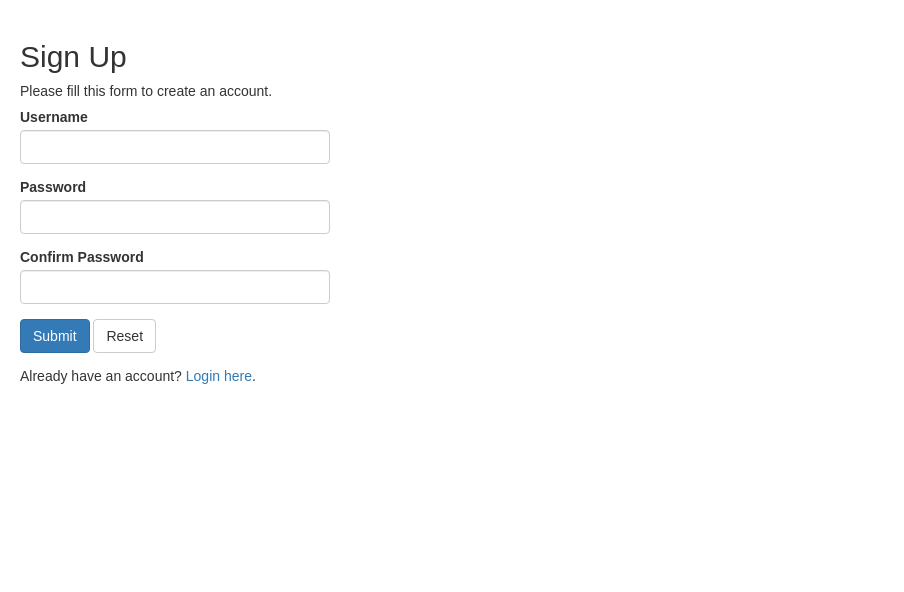
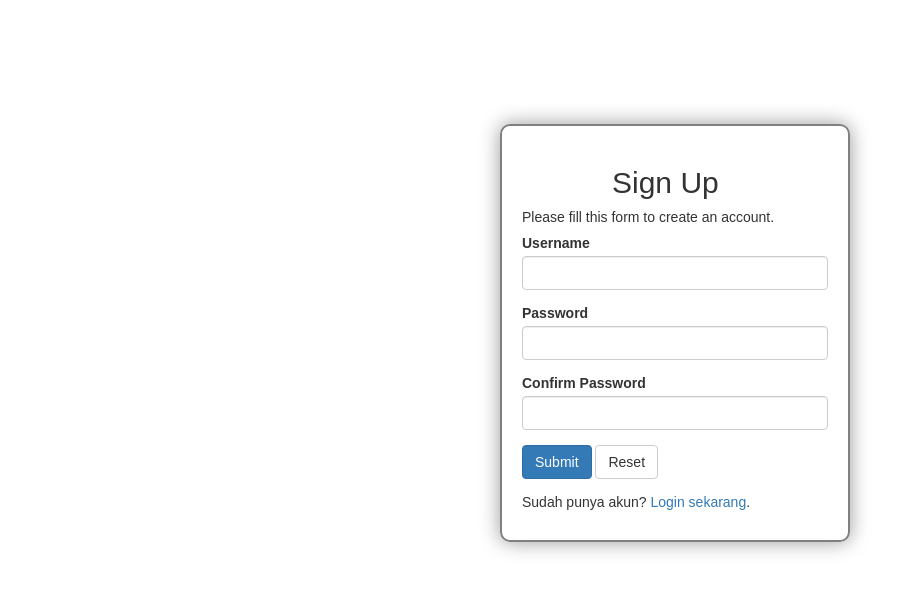
Before and after one commit to bandelkid/notes, a PHP site: page /register.php in a window 1280 px wide. Shown: the top 592 px of the page, without its empty margins (0-904 px from the left). Run offline with PHP 8.4, Linux system fonts and the light colour scheme.

Commit message:
update index dan register

```diff
--- a/register.php
+++ b/register.php
@@ -100,13 +100,23 @@ if($_SERVER["REQUEST_METHOD"] == "POST"){
     <title>Sign Up</title>
     <link rel="stylesheet" href="https://maxcdn.bootstrapcdn.com/bootstrap/3.3.7/css/bootstrap.css">
     <style type="text/css">
-        body{ font: 14px sans-serif; }
-        .wrapper{ width: 350px; padding: 20px; }
+        body {
+            font: 14px sans-serif;
+        }
+        .wrapper {
+            width: 350px;
+            padding: 20px;
+            margin-top: 124px;
+            margin-left: 500px;
+            border: 2px solid grey;
+            border-radius: 10px;
+            box-shadow: 0 0 20px rgba(0, 0, 0, 0.4);
+        }
     </style>
 </head>
 <body>
     <div class="wrapper">
-        <h2>Sign Up</h2>
+        <h2 style="margin-left: 90px;">Sign Up</h2>
         <p>Please fill this form to create an account.</p>
         <form action="<?php echo htmlspecialchars($_SERVER["PHP_SELF"]); ?>" method="post">
             <div class="form-group <?php echo (!empty($username_err)) ? 'has-error' : ''; ?>">
@@ -128,7 +138,7 @@ if($_SERVER["REQUEST_METHOD"] == "POST"){
                 <input type="submit" class="btn btn-primary" value="Submit">
                 <input type="reset" class="btn btn-default" value="Reset">
             </div>
-            <p>Already have an account? <a href="index.php">Login here</a>.</p>
+            <p>Sudah punya akun? <a href="index.php">Login sekarang</a>.</p>
         </form>
     </div>
 </body>
```
Also changed, not shown: index.php (+54 -43 lines).
